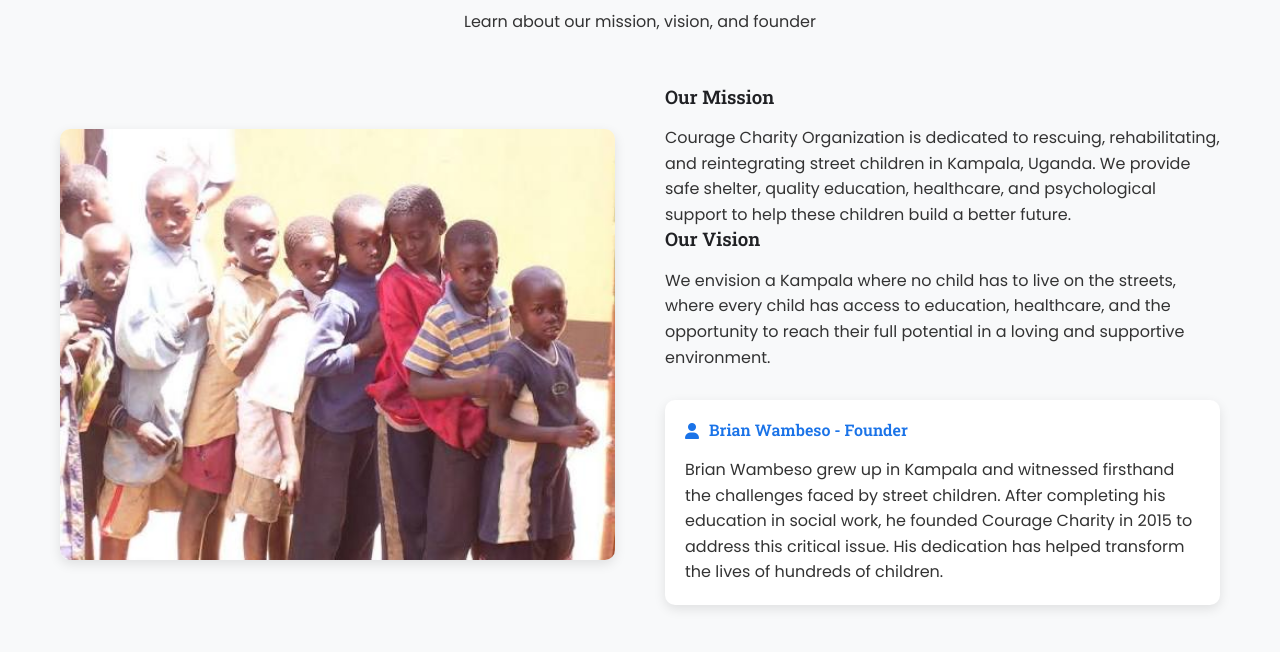
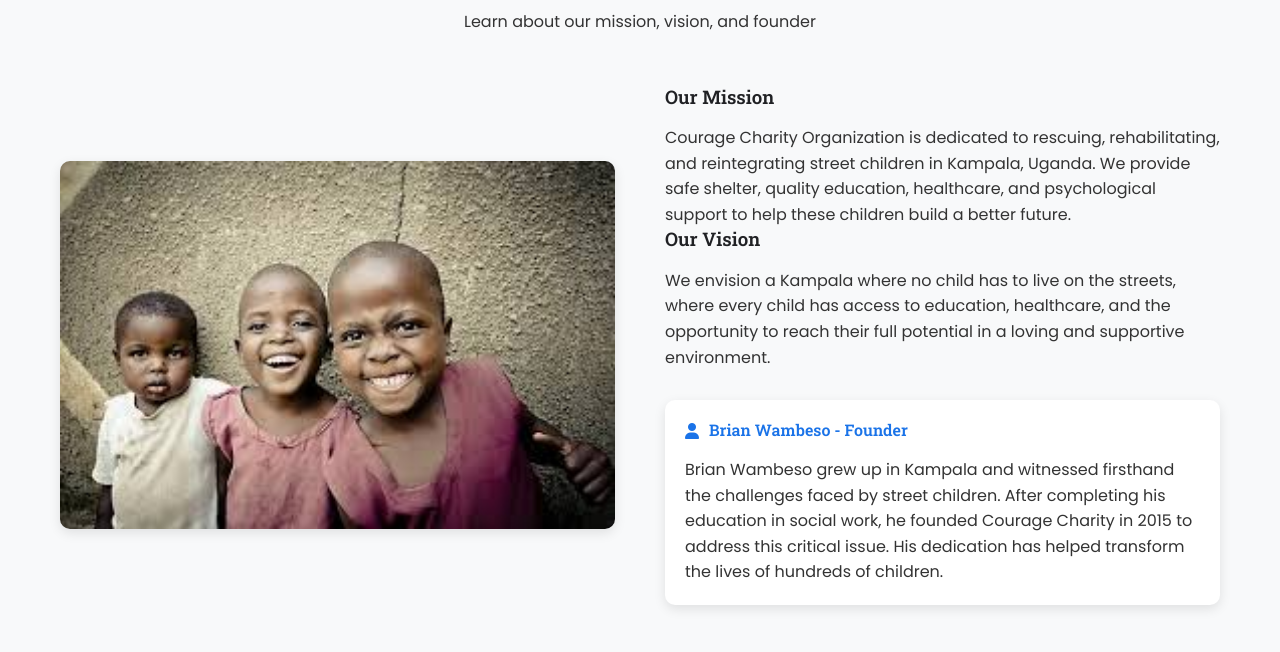
Before and after one commit to airandersons/courage, a plain HTML site: page index.html in a window 1280 px wide. Shown: the part 758-1410 px from the top of the page. Drawn offline with Linux system fonts and the light colour scheme.

Commit message:
Update image source in about section

```diff
--- a/index.html
+++ b/index.html
@@ -657,7 +657,7 @@
 
             <div class="about-content">
                 <div class="about-img">
-                    <img src="images/images (1).jpeg" alt="Children in Kampala">
+                    <img src="images/images (10).jpeg" alt="Children in Kampala">
                 </div>
                 <div class="about-text">
                     <h3>Our Mission</h3>
```
